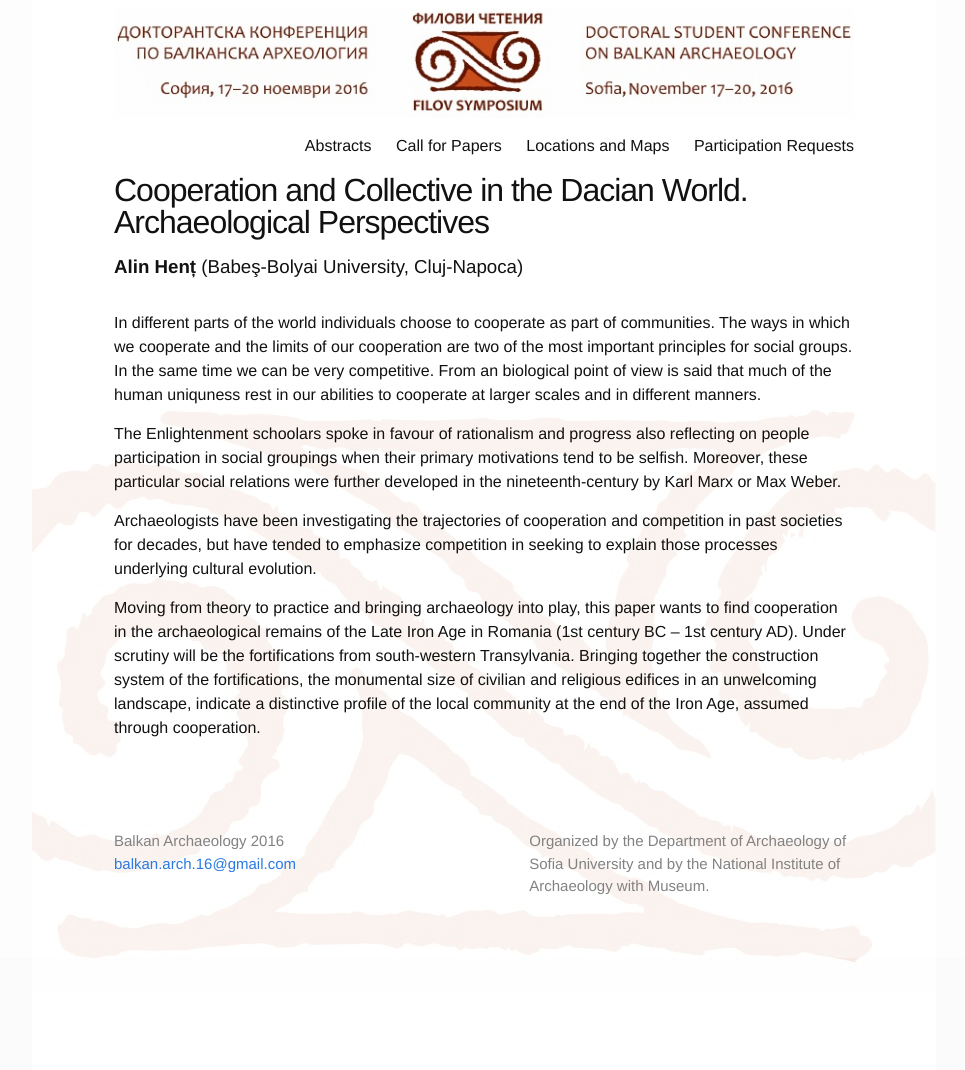
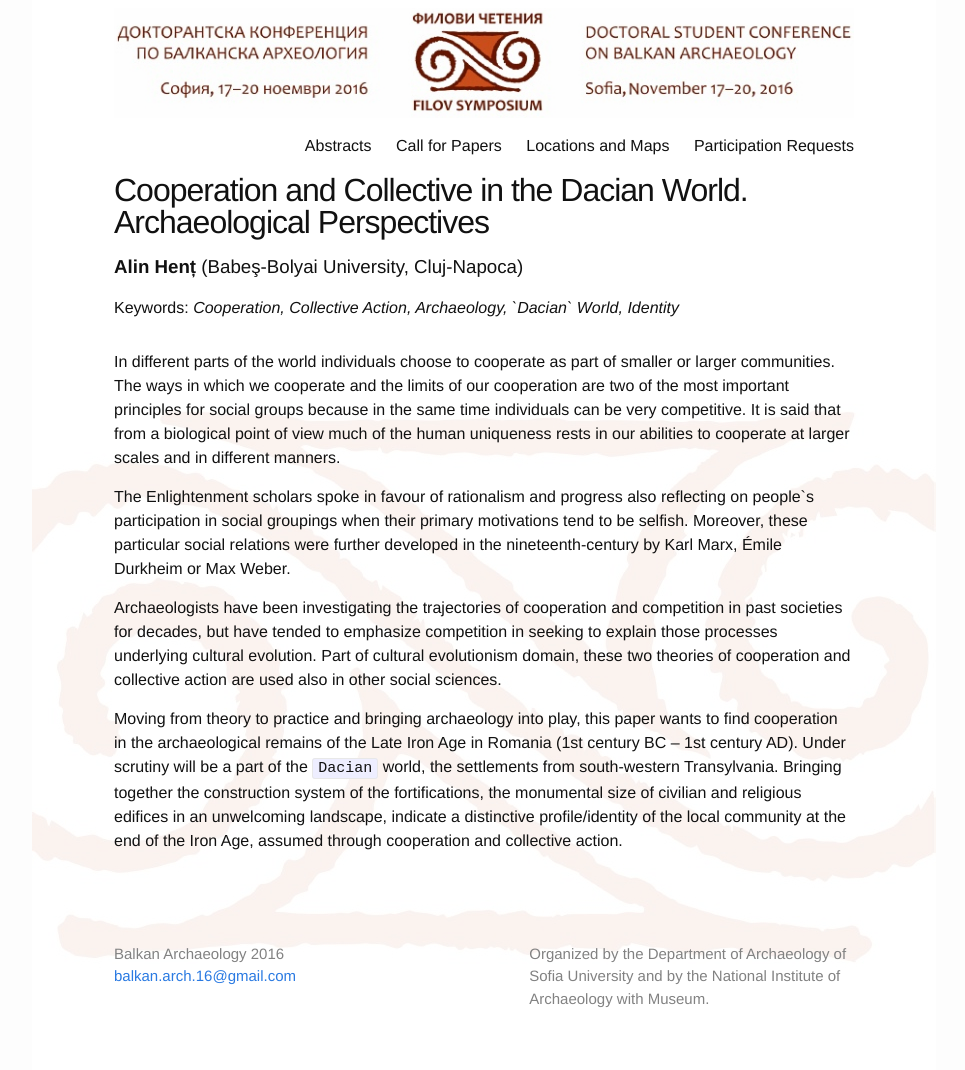
Before and after one commit to balkan-archaeology/balkan-archaeology.github.io, a Jekyll site: the page built from _abstracts/alin-hent.md, in a window 1280 px wide. Shown: the whole page, without its empty margins (156-1121 px from the left). Built offline with Jekyll 4.4.1, drawn with Linux system fonts in a browser that asks for light colours; before the commit the page ends 958 px from its top, so only the background shows below that.

Commit message:
Apply modifications to Alin Hent's abstract, as requested by her, including adding keywords.

```diff
--- a/_abstracts/alin-hent.md
+++ b/_abstracts/alin-hent.md
@@ -8,34 +8,37 @@ author: "Alin Henț"
 
 institution: "Babeş-Bolyai University, Cluj-Napoca"
 
-keywords: ""
+keywords: "Cooperation, Collective Action, Archaeology, `Dacian`
+           World, Identity"
 ---
 
 In different parts of the world individuals choose to cooperate as
-part of communities. The ways in which we cooperate and the limits of
-our cooperation are two of the most important principles for social
-groups. In the same time we can be very competitive. From an
-biological point of view is said that much of the human uniquness rest
-in our abilities to cooperate at larger scales and in different
-manners.
+part of smaller or larger communities. The ways in which we cooperate
+and the limits of our cooperation are two of the most important
+principles for social groups because in the same time individuals can
+be very competitive. It is said that from a biological point of view
+much of the human uniqueness rests in our abilities to cooperate at
+larger scales and in different manners.
 
-The Enlightenment schoolars spoke in favour of rationalism and
-progress also reflecting on people participation in social groupings
-when their primary motivations tend to be selfish. Moreover, these
+The Enlightenment scholars spoke in favour of rationalism and progress
+also reflecting on people`s participation in social groupings when
+their primary motivations tend to be selfish. Moreover, these
 particular social relations were further developed in the
-nineteenth-century by Karl Marx or Max Weber.
+nineteenth-century by Karl Marx, Émile Durkheim or Max Weber.
 
 Archaeologists have been investigating the trajectories of cooperation
 and competition in past societies for decades, but have tended to
 emphasize competition in seeking to explain those processes underlying
-cultural evolution.
+cultural evolution.  Part of cultural evolutionism domain, these two
+theories of cooperation and collective action are used also in other
+social sciences.
 
 Moving from theory to practice and bringing archaeology into play,
 this paper wants to find cooperation in the archaeological remains of
 the Late Iron Age in Romania (1st century BC – 1st century AD). Under
-scrutiny will be the fortifications from south-western
-Transylvania. Bringing together the construction system of the
-fortifications, the monumental size of civilian and religious edifices
-in an unwelcoming landscape, indicate a distinctive profile of the
-local community at the end of the Iron Age, assumed through
-cooperation.
+scrutiny will be a part of the `Dacian` world, the settlements from
+south-western Transylvania. Bringing together the construction system
+of the fortifications, the monumental size of civilian and religious
+edifices in an unwelcoming landscape, indicate a distinctive
+profile/identity of the local community at the end of the Iron Age,
+assumed through cooperation and collective action.
```
